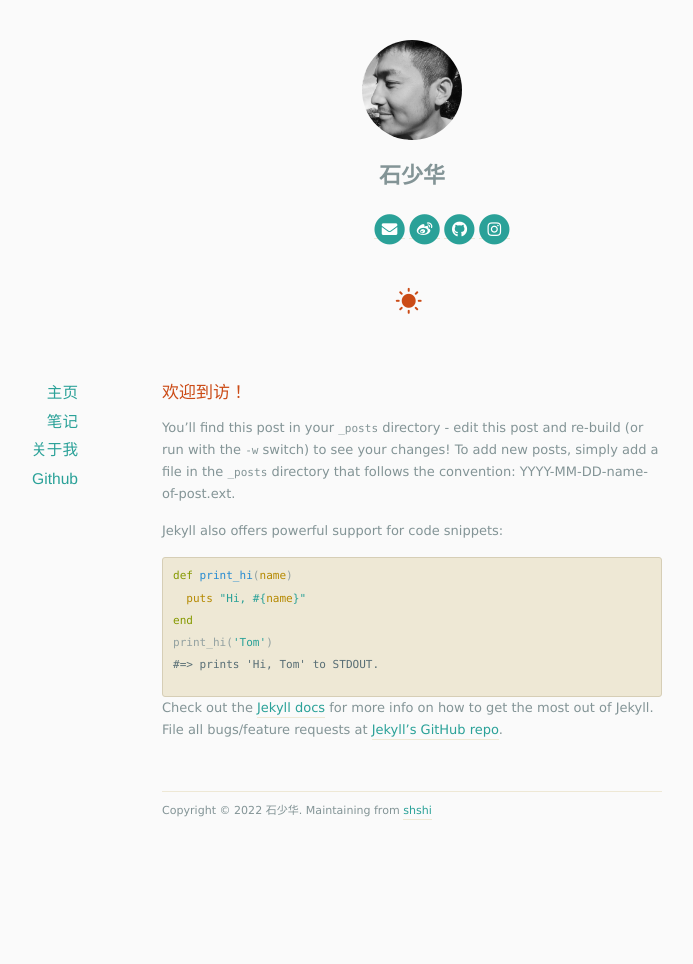
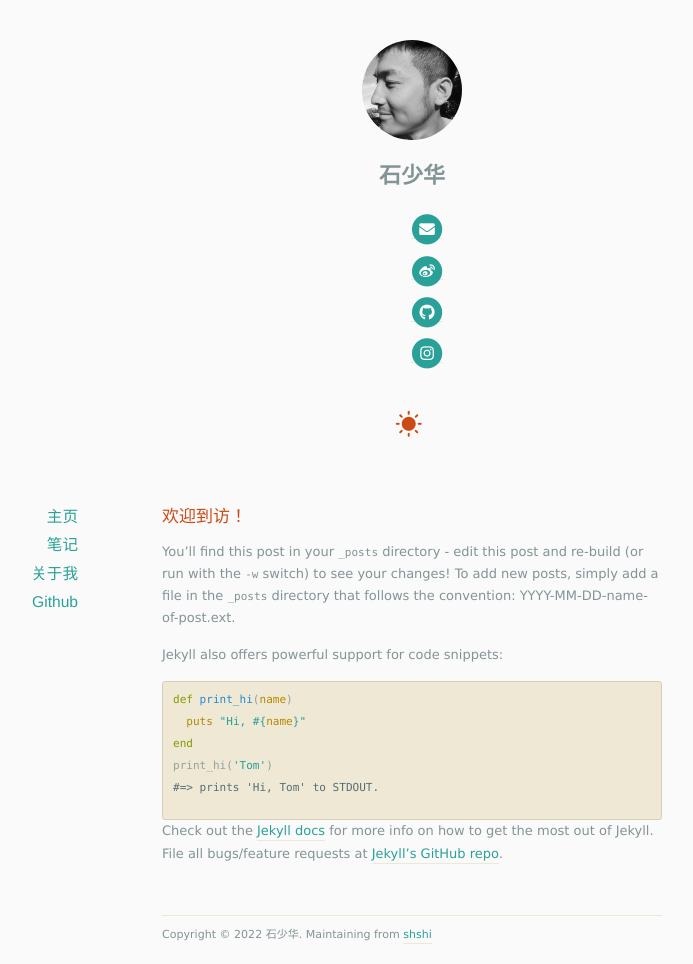
Before and after one commit to shshi/shishaohua.github.io, a Jekyll site: the page built from docs/index.html, in a window 1280 px wide. Shown: the whole page, without its empty margins (228-921 px from the left). Built offline with Jekyll 4.4.1, drawn with Linux system fonts in a browser that asks for light colours; nearby versions of some CDN libraries; the list of posts is cut into pages by our own code; before the commit the page ends 900 px from its top, so only the background shows below that.

Commit message:
Update style.css

```diff
--- a/docs/assets/css/style.css
+++ b/docs/assets/css/style.css
@@ -44,23 +44,18 @@ body {
 	font-weight: bold;
 }
 
-/*** .social-layer {
+.social-layer {
   display: inline-block;
   text-align: center;
   width: 100%;
   font-size: 0.9em;
-} ***/
+}
 
 .social-icons ul{
-  text-align: center;
-  width: 100%;
-  font-size: 0.9em;
   list-style: none;
 }
 
-.social-icons ul li{
-  display: inline-block;
-}
+
 
 a, a:active, a:visited {
 	text-decoration: none;
```
